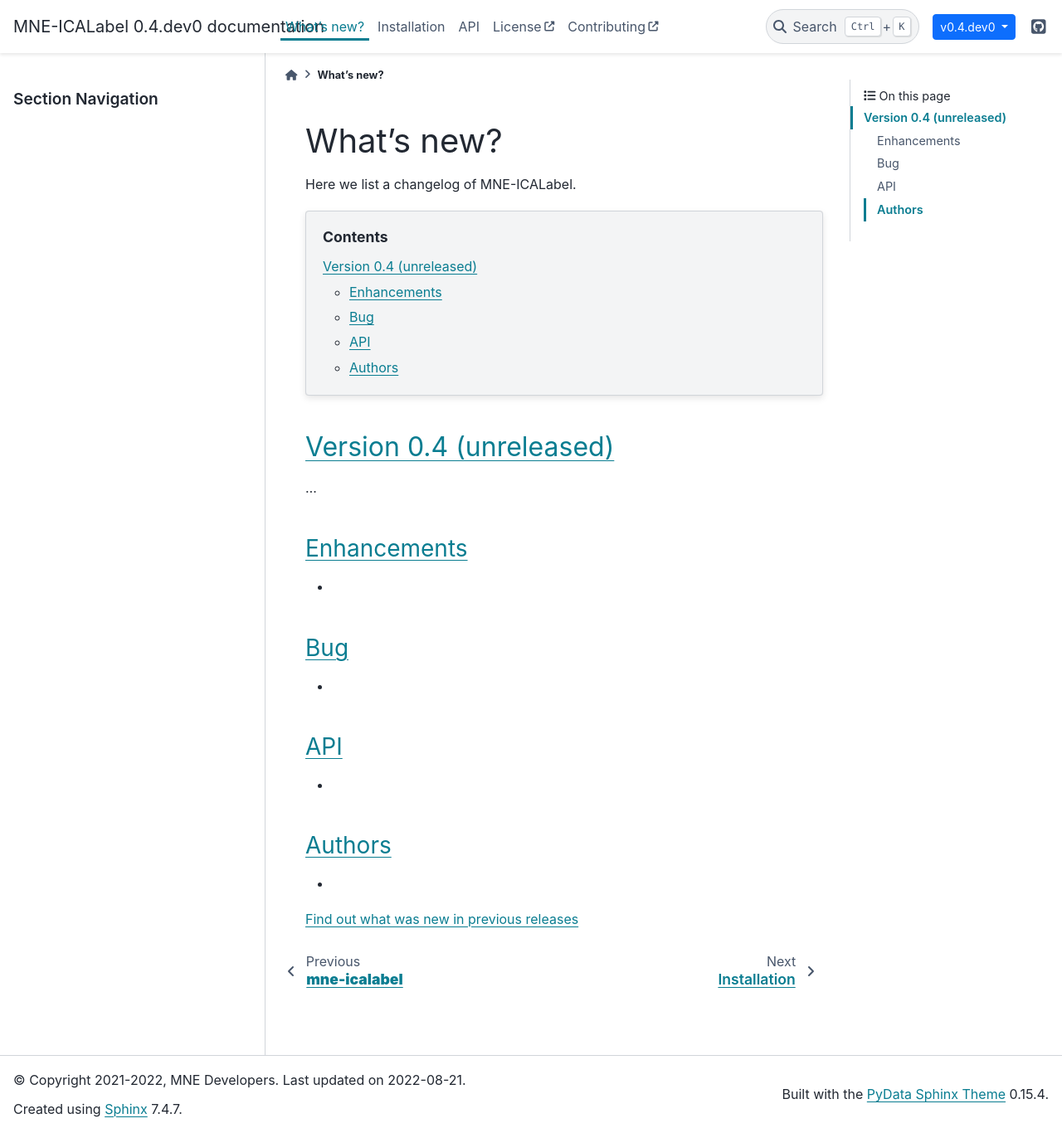
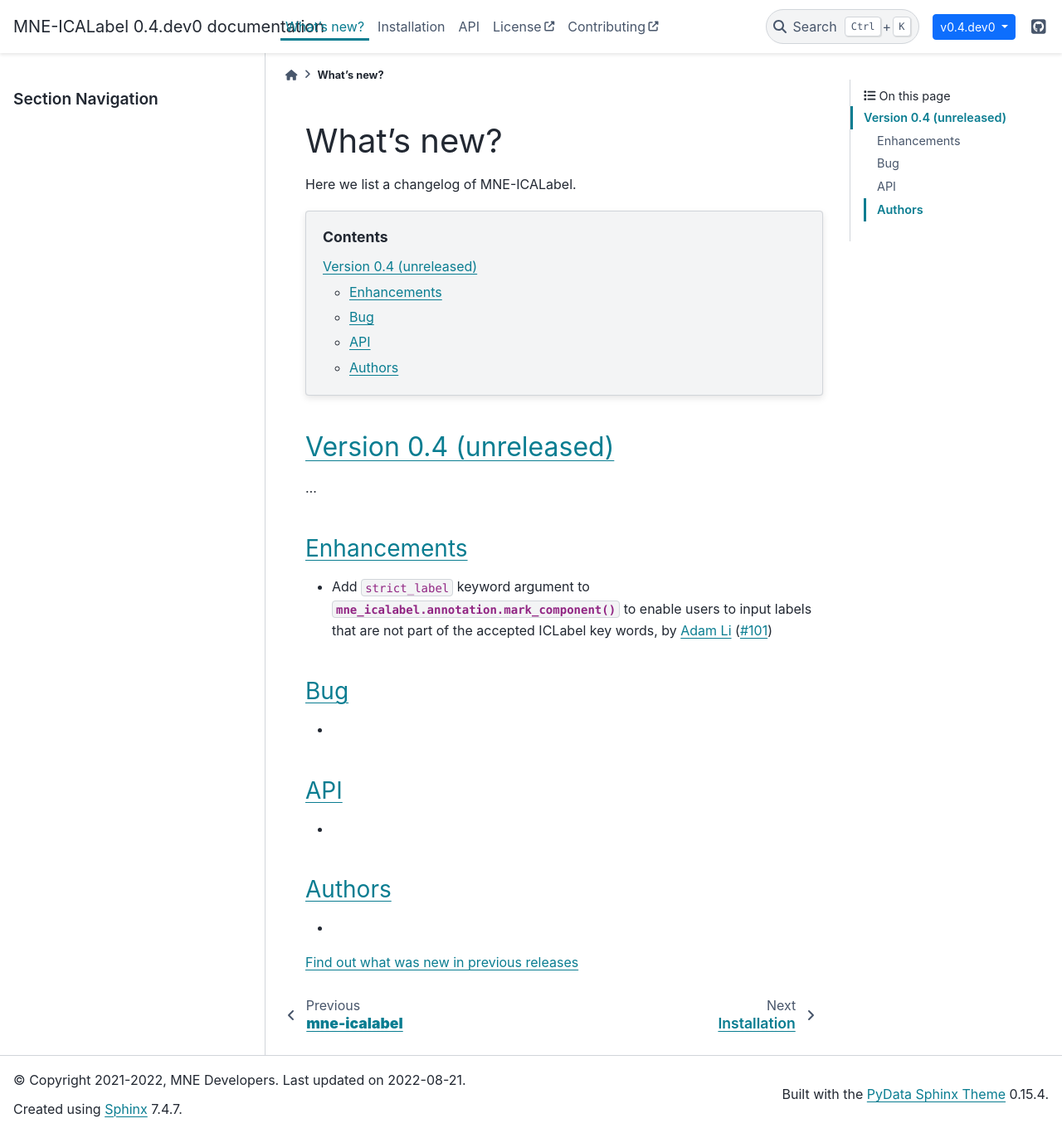
Before and after one commit to mne-tools/mne-icalabel, a Sphinx documentation site: the page built from doc/whats_new.rst, in a window 1280 px wide and 1366 px high. Shown: the whole window at 83% size. Built offline with Sphinx 7.4.7 and the PyData theme 0.15.4, drawn with Linux system fonts in a browser that asks for light colours; pages that are not in the unit, such as notebooks, are missing from menus; the version number is read from the project's files by our own code.

Commit message:
Adding whatsNew

```diff
--- a/doc/whats_new.rst
+++ b/doc/whats_new.rst
@@ -24,7 +24,7 @@ Version 0.4 (unreleased)
 Enhancements
 ~~~~~~~~~~~~
 
--
+- Add ``strict_label`` keyword argument to :func:`mne_icalabel.annotation.mark_component` to enable users to input labels that are not part of the accepted ICLabel key words, by `Adam Li`_ (:pr:`101`)
 
 Bug
 ~~~
```
